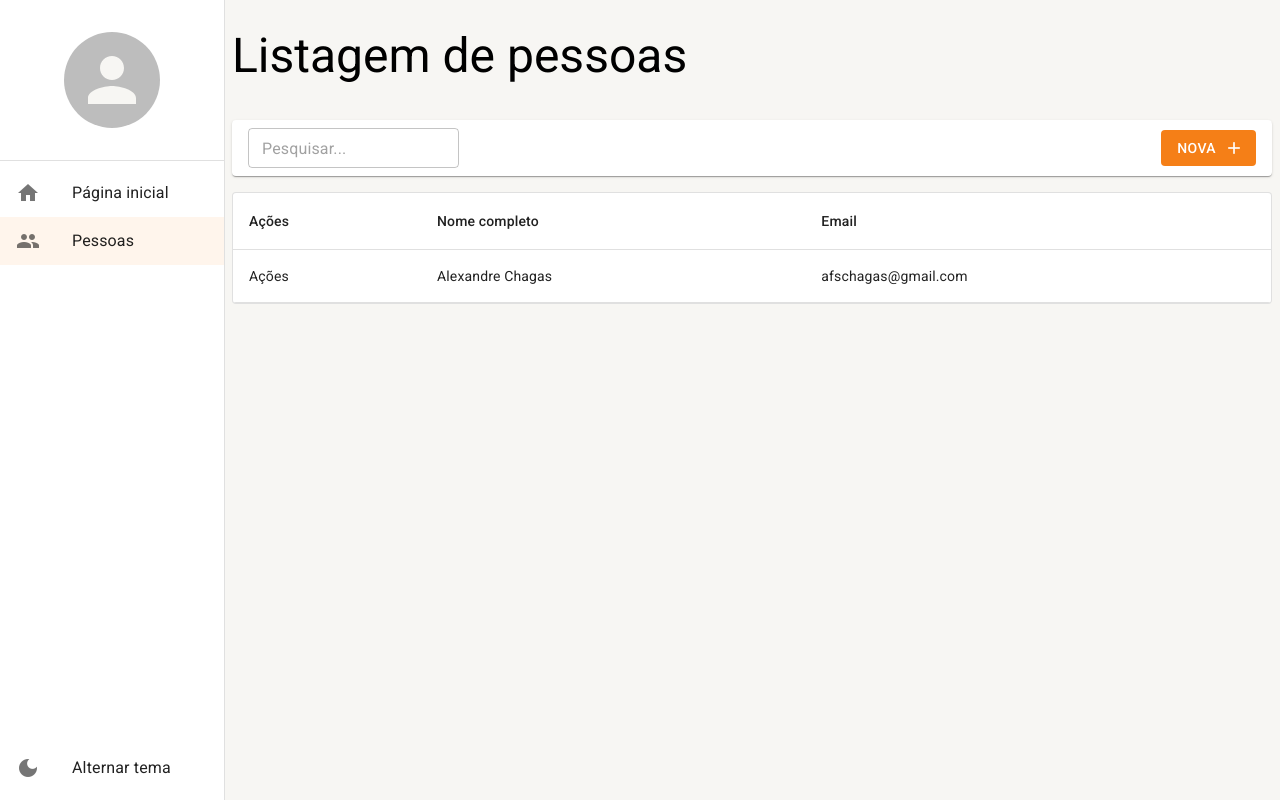
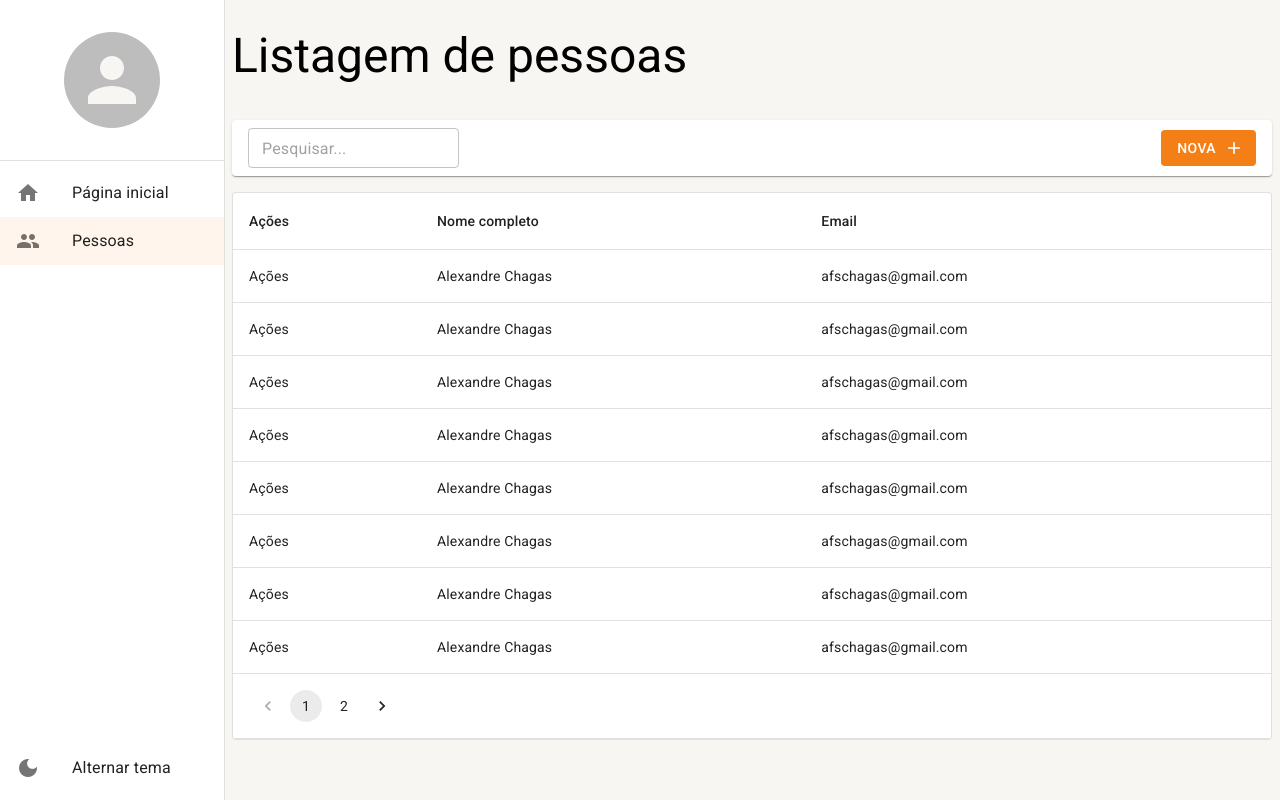
Before and after one commit to afschagas/rmt-cadastro, a React (Create React App) app: page /pessoas in a window 1280 px wide. Built offline with nearby package versions, Linux system fonts and the light colour scheme; data requests are answered from the project's data file.

Commit message:
feat:  Adicionando paginação na listagem

```diff
--- a/mock/database.json
+++ b/mock/database.json
@@ -5,6 +5,60 @@
       "email": "afschagas@gmail.com",
       "cidadeId": 1,
       "nomeCompleto": "Alexandre Chagas"
+    },
+    {
+      "id": 2,
+      "email": "afschagas@gmail.com",
+      "cidadeId": 1,
+      "nomeCompleto": "Alexandre Chagas"
+    },
+    {
+      "id": 3,
+      "email": "afschagas@gmail.com",
+      "cidadeId": 1,
+      "nomeCompleto": "Alexandre Chagas"
+    },
+    {
+      "id": 4,
+      "email": "afschagas@gmail.com",
+      "cidadeId": 1,
+      "nomeCompleto": "Alexandre Chagas"
+    },
+    {
+      "id": 5,
+      "email": "afschagas@gmail.com",
+      "cidadeId": 1,
+      "nomeCompleto": "Alexandre Chagas"
+    },
+    {
+      "id": 6,
+      "email": "afschagas@gmail.com",
+      "cidadeId": 1,
+      "nomeCompleto": "Alexandre Chagas"
+    },
+    {
+      "id": 7,
+      "email": "afschagas@gmail.com",
+      "cidadeId": 1,
+      "nomeCompleto": "Alexandre Chagas"
+    },
+    {
+      "id": 8,
+      "email": "afschagas@gmail.com",
+      "cidadeId": 1,
+      "nomeCompleto": "Alexandre Chagas"
+    },
+    {
+      "id": 9,
+      "email": "afschagas@gmail.com",
+      "cidadeId": 1,
+      "nomeCompleto": "Alexandre Chagas"
+    },
+    {
+      "id": 10,
+      "email": "afschagas@gmail.com",
+      "cidadeId": 1,
+      "nomeCompleto": "Alexandre Chagas"
     }
   ]
 }
--- a/src/pages/Pages/pessoas/ListagemDePessoas.tsx
+++ b/src/pages/Pages/pessoas/ListagemDePessoas.tsx
@@ -1,5 +1,5 @@
 import { useEffect, useMemo, useState } from 'react';
-import { LinearProgress, Paper, Table, TableBody, TableCell, TableContainer, TableFooter, TableHead, TableRow } from '@mui/material';
+import { LinearProgress, Pagination, Paper, Table, TableBody, TableCell, TableContainer, TableFooter, TableHead, TableRow } from '@mui/material';
 import { useSearchParams } from 'react-router-dom';
 
 // Components
@@ -21,15 +21,21 @@
   const [isLoading, setIsLoading] = useState(true);
   const [totalCount, setTotalCount] = useState(0)
 
+  // URL de Busca
   const busca = useMemo(() => {
     return searchParams.get('busca') || '';
+  }, [searchParams]);
+
+  // Paginação
+  const pagina = useMemo(() => {
+    return Number(searchParams.get('pagina') || '1');
   }, [searchParams]);
 
   useEffect(() => {
     setIsLoading(true);
 
     debounce(() => {
-      PessoasService.getAll(1, busca)
+      PessoasService.getAll(pagina, busca)
         .then((result) => {
           setIsLoading(false);
 
@@ -44,7 +50,7 @@
         });
     });
     // eslint-disable-next-line react-hooks/exhaustive-deps
-  }, [busca]);
+  }, [busca, pagina]);
 
   return (
     <LayoutBaseDePagina
@@ -54,7 +60,7 @@
           mostrarInputBusca
           textoDaBusca={busca}
           textoBotaoNovo='Nova'
-          aoMudarTextDeBusca={texto => setSearchParams({ busca: texto }, { replace: true })}
+          aoMudarTextDeBusca={texto => setSearchParams({ busca: texto, pagina: '1' }, { replace: true })}
         />
       }
     >
@@ -89,6 +95,17 @@
                 </TableCell>
               </TableRow>
             )}
+            {(totalCount > 0 && totalCount > Environment.LIMITE_DE_LINHAS) && (
+              <TableRow>
+                <TableCell colSpan={3}>
+                  <Pagination
+                    page={pagina}
+                    count={Math.ceil(totalCount / Environment.LIMITE_DE_LINHAS)}
+                    onChange={(_, newPage) => setSearchParams({ busca, pagina: newPage.toString() }, { replace: true })}
+                  />
+                </TableCell>
+              </TableRow>
+            )}
           </TableFooter>
         </Table>
       </TableContainer>
--- a/src/shared/environment/index.ts
+++ b/src/shared/environment/index.ts
@@ -2,7 +2,7 @@
   /**
    * Define a quantidade de linhas a ser carregada por padrão nas listagens
    */
-  LIMITE_DE_LINHAS: 10,
+  LIMITE_DE_LINHAS: 8,
   /**
    * Placeholder exibido nas inputs
    */
```
